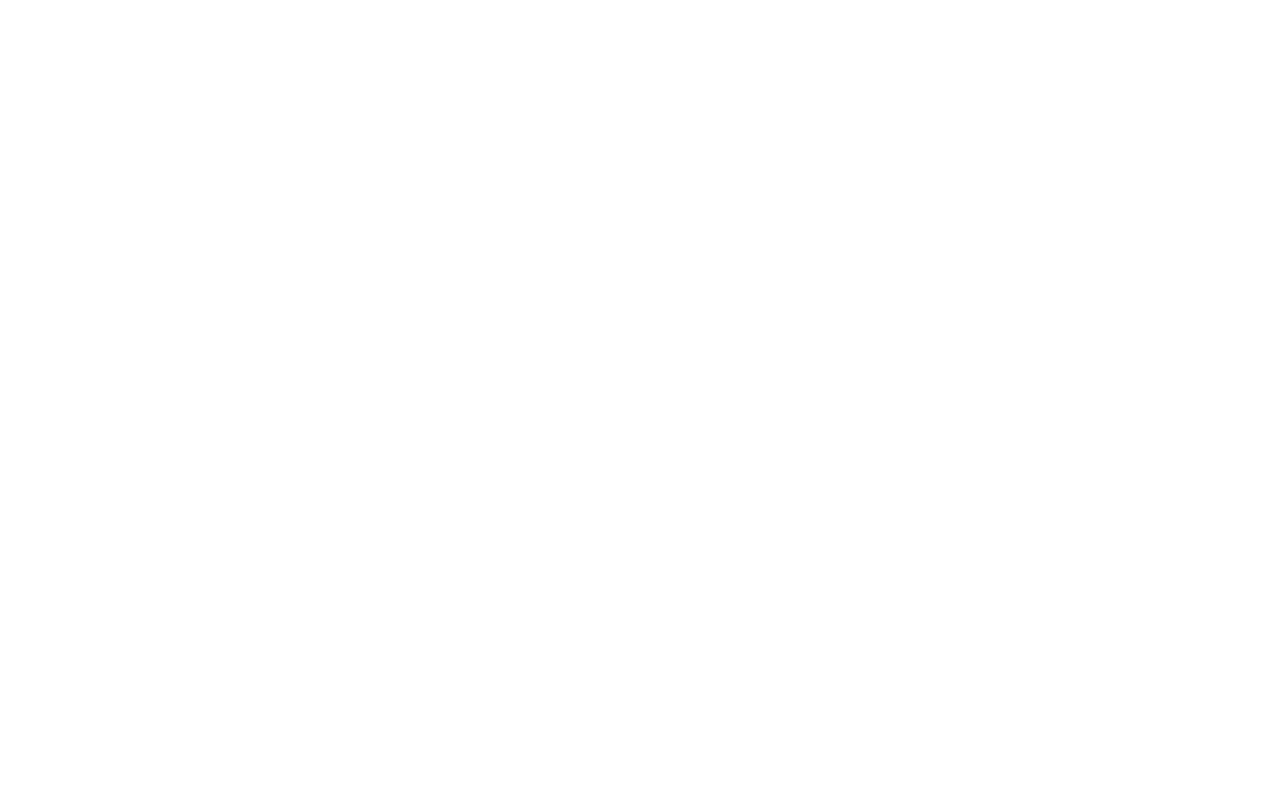
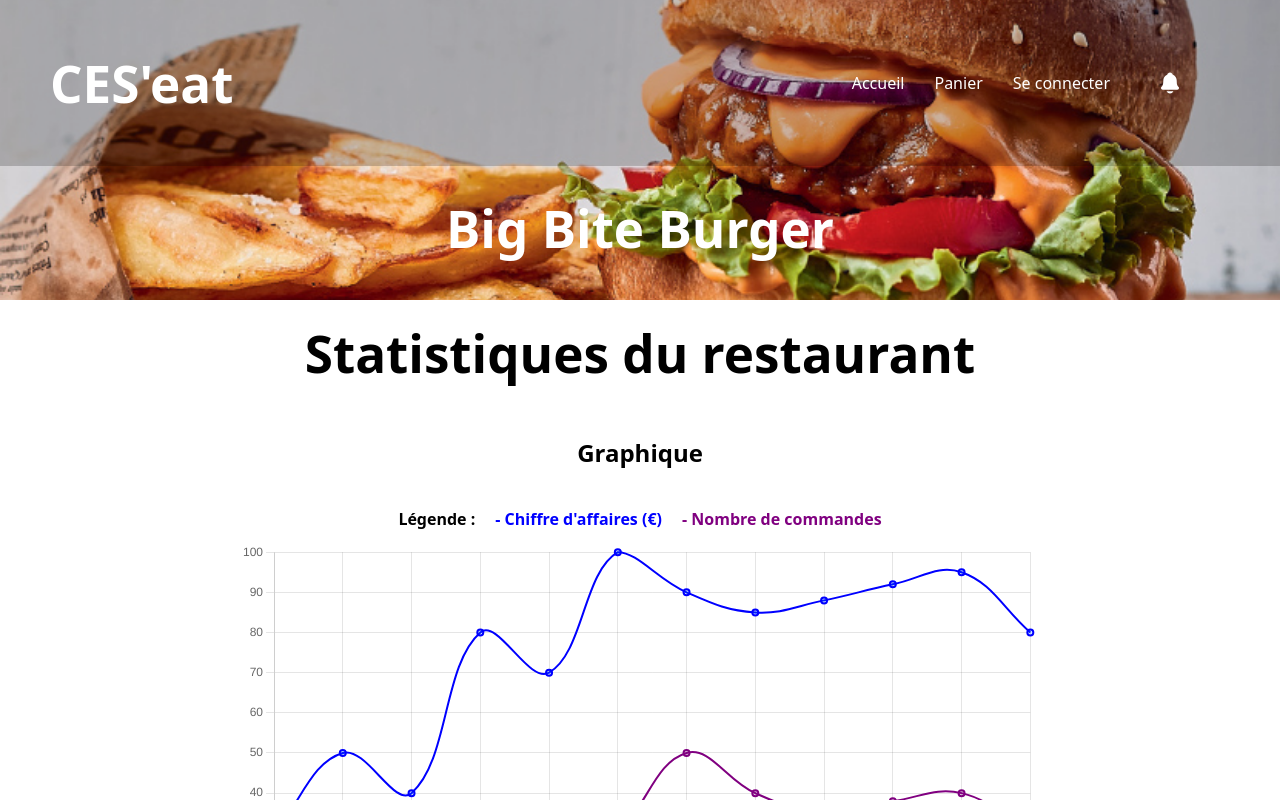
Before and after one commit to ValentinB03/WEB_Avance_Front, a React (Vite) app: page /restaurant/statistique in a window 1280 px wide. Before the commit this address had no page. Built offline with nearby package versions, Linux system fonts and the light colour scheme.

Commit message:
ajout des notification et de la page de statistique des restaurant

```diff
--- a/package.json
+++ b/package.json
@@ -13,8 +13,11 @@
     "@emotion/react": "^11.14.0",
     "@emotion/styled": "^11.14.0",
     "@mui/material": "^6.4.8",
+    "chart.js": "^4.4.8",
     "react": "^19.0.0",
+    "react-chartjs-2": "^5.3.0",
     "react-dom": "^19.0.0",
+    "react-icons": "^5.5.0",
     "react-router-dom": "^7.3.0"
   },
   "devDependencies": {
--- a/src/Home/App.jsx
+++ b/src/Home/App.jsx
@@ -13,6 +13,7 @@
 import CommandeLivreur from "../Livreur/Commande/commande-livreur.jsx";
 import RestaurantDetailsCommande from "../DetailCommande/detail-commande.jsx";
 import LivreurDetailsCommande from "../Livreur/Commande/details-commande-livreur.jsx";
+import RestaurantStatistique from "../Restaurant/statistique/restaurant-statistique.jsx";
 
 
 function App() {
@@ -66,6 +67,7 @@
                     points à chaque commande et échangez-les contre des réductions ou des livraisons gratuites. Que ce soit
                     pour un déjeuner rapide ou un dîner gourmand, CES’eat vous simplifie la vie en quelques clics ! 🚀🍔🍕
                 </p>
+
                 <div id="liste-resto" className="liste-resto">
                     <p className="label-list-resto">Liste de nos restaurants</p>
                     <div className="input-container">
@@ -111,6 +113,7 @@
                 <Route path="/livreur-commande" element={<CommandeLivreur />} />
                 <Route path="/livreur/details-commande" element={<LivreurDetailsCommande />} />
                 <Route path="/restaurant/details-commande" element={<RestaurantDetailsCommande />} />
+                <Route path="/restaurant/statistique" element={<RestaurantStatistique />} />
             </Routes>
         </Router>
     );
--- a/src/Navbar/NavBar.css
+++ b/src/Navbar/NavBar.css
@@ -70,6 +70,17 @@
     text-decoration: underline;
 }
 
+.notification-button{
+    font-size: 1.5rem;
+    margin: 0 3rem;
+}
+
+.notification-popup{
+    position: absolute;
+    top: 3rem;
+    right: 3rem;
+}
+
 @media (max-width: 610px) {
     .Nav-right {
         display: none;
@@ -78,4 +89,9 @@
     .menu-button {
         display: block;
     }
+
+    .notification-button{
+        font-size: 1.5rem;
+        margin: 1rem 0;
+    }
 }
--- a/src/Navbar/NavBar.jsx
+++ b/src/Navbar/NavBar.jsx
@@ -1,12 +1,20 @@
 import React, { useState } from 'react';
 import { Link } from 'react-router-dom';
 import './NavBar.css';
+import { IoNotifications } from "react-icons/io5";
+import Notification from "../Notification/notification.jsx";
+import '../notification/notification.css'
 
 function NavBar() {
     const [menuOpen, setMenuOpen] = useState(false);
+    const [notificationOpen, setNotificationOpen] = useState(false);
 
     const toggleMenu = () => {
         setMenuOpen(!menuOpen);
+    };
+
+    const toggleNotification = () => {
+        setNotificationOpen(!notificationOpen);
     };
 
     return (
@@ -16,9 +24,9 @@
             </div>
             <div className="Nav-right">
                 <Link to="/">Accueil</Link>
-                <a href="#about">A propos</a>
                 <a href="/panier">Panier</a>
                 <a href="/connexion">Se connecter</a>
+                <IoNotifications className={"notification-button"} onClick={toggleNotification}/>
             </div>
             <button className="menu-button" onClick={toggleMenu}>
                 Menu
@@ -26,9 +34,14 @@
             {menuOpen && (
                 <div className="dropdown-menu">
                     <Link to="/">Home</Link>
-                    <a href="#about">About</a>
                     <a href="/panier">Panier</a>
                     <a href="/connexion">Se connecter</a>
+                    <IoNotifications className={"notification-button"} onClick={toggleNotification}/>
+                </div>
+            )}
+            {notificationOpen && (
+                <div className="notification-popup">
+                    <Notification />
                 </div>
             )}
         </div>
--- a/src/Restaurant/modifier_menu/restaurant-modif-menu.css
+++ b/src/Restaurant/modifier_menu/restaurant-modif-menu.css
@@ -18,8 +18,9 @@
 }
 
 .titre-modifcarte {
-z-index: 1;
-margin-top: -100px;
+    z-index: 1;
+    margin-top: -100px;
+    color: white;
 }
 
 .content-img {
--- a/src/Restaurant/statistique/restaurant-statistique.css
+++ b/src/Restaurant/statistique/restaurant-statistique.css
@@ -0,0 +1,31 @@
+.titre-statistique, .titre-graphique{
+    color: black;
+    text-align: center;
+}
+
+.graphique{
+    margin: 50px 10px;
+    width: 100%;
+    height: 400px;
+}
+
+.graphique-global{
+    color: black;
+    text-align: center;
+    font-weight: bold;
+}
+
+.legende-graphique{
+    display: flex;
+    flex-direction: row;
+    justify-content: center;
+    gap: 20px;
+    margin-bottom: -55px;
+}
+
+.ca{
+    color: blue;
+}
+.nbcommande{
+    color: purple;
+}
--- a/src/Restaurant/statistique/restaurant-statistique.jsx
+++ b/src/Restaurant/statistique/restaurant-statistique.jsx
@@ -0,0 +1,72 @@
+import React from 'react';
+import './restaurant-statistique.css';
+import NavBar from '../../Navbar/NavBar.jsx';
+import Footer from '../../Footer/Footer.jsx';
+import ImgResto from '../../assets/img/burger.jpg';
+import { Line } from "react-chartjs-2";
+import { Chart, LineElement, CategoryScale, LinearScale, PointElement, Tooltip } from "chart.js";
+
+Chart.register(LineElement, CategoryScale, LinearScale, PointElement, Tooltip);
+
+function RestaurantStatistique() {
+
+
+        const data = {
+            labels: ["1", "2", "3", "4", "5", "6", "7", "8", "9", "10", "11", "12"],
+            datasets: [
+                {
+                    label: "Chiffre d'affaires par jour",
+                    data: [30, 50, 40, 80, 70, 100, 90, 85, 88, 92, 95, 80],
+                    borderColor: "blue",
+                    backgroundColor: "rgba(0, 123, 255, 0.2)",
+                    borderWidth: 2,
+                    tension: 0.4,
+                },
+                {
+                    label: "Nombre de commandes par jour",
+                    data: [10, 20, 15, 25, 17, 30, 50, 40, 35, 38, 40, 30],
+                    borderColor: "purple",
+                    backgroundColor: "rgba(128, 0, 128, 0.2)",
+                    borderWidth: 2,
+                    tension: 0.4,
+                },
+            ],
+        };
+
+        const options = {
+            responsive: true,
+            plugins: {
+                tooltip: {
+                    enabled: true,
+                },
+            },
+        };
+
+
+        return (
+            <div className="App">
+                <NavBar/>
+                <img src={ImgResto} alt="Background" className="background-image-modifcarte"/>
+
+                <h1 className="titre-modifcarte">Big Bite Burger</h1>
+                <h1 className="titre-statistique">Statistiques du restaurant</h1>
+                <h2 className="titre-graphique">Graphique</h2>
+                <div className="graphique-global">
+                    <div className="legende-graphique">
+                        <p>Légende :    </p>
+                        <p className="ca">- Chiffre d'affaires (€)</p>
+                        <p className="nbcommande">- Nombre de commandes</p>
+                    </div>
+                    <div>
+                        <Line data={data} options={options} className={"graphique"}/>
+                        <p className="description-graphique">Jours</p>
+                    </div>
+                </div>
+
+                <Footer/>
+            </div>
+        );
+
+}
+
+export default RestaurantStatistique;
--- /dev/null
+++ b/src/notification/notification.css
@@ -0,0 +1,17 @@
+.notification{
+    position: absolute;
+    background-color: white;
+    border: 3px solid black;
+    border-radius: 20px;
+    width: 400px;
+    height: 200px;
+    color: black;
+    top: 4rem;
+    right: 3rem;
+    padding: 20px;
+    font-size: 1.2rem;
+}
+
+.notification p{
+    margin: 0 0 0 10px;
+}
--- /dev/null
+++ b/src/notification/notification.jsx
@@ -0,0 +1,23 @@
+import React, {useState} from "react";
+
+function Notification() {
+
+    const [items] = useState([
+        { id: 1, date: '10/02/2025 15h20', message: 'message notification 1'},
+        { id: 2, date: '10/02/2025 15h25', message: 'message notification 2'},
+        { id: 3, date: '10/02/2025 15h30', message: 'message notification 3'}
+    ]);
+
+    return (
+        <div className="notification">
+            {items.map(item => (
+                <div key={item.id}>
+                    <p className="notification-date">{item.date}:</p>
+                    <p className="notification-message">{item.message}</p>
+                </div>
+            ))}
+        </div>
+    );
+}
+
+export default Notification;
```
Also changed, not shown: 1 other file (tests, documents, lock files or other folders).
